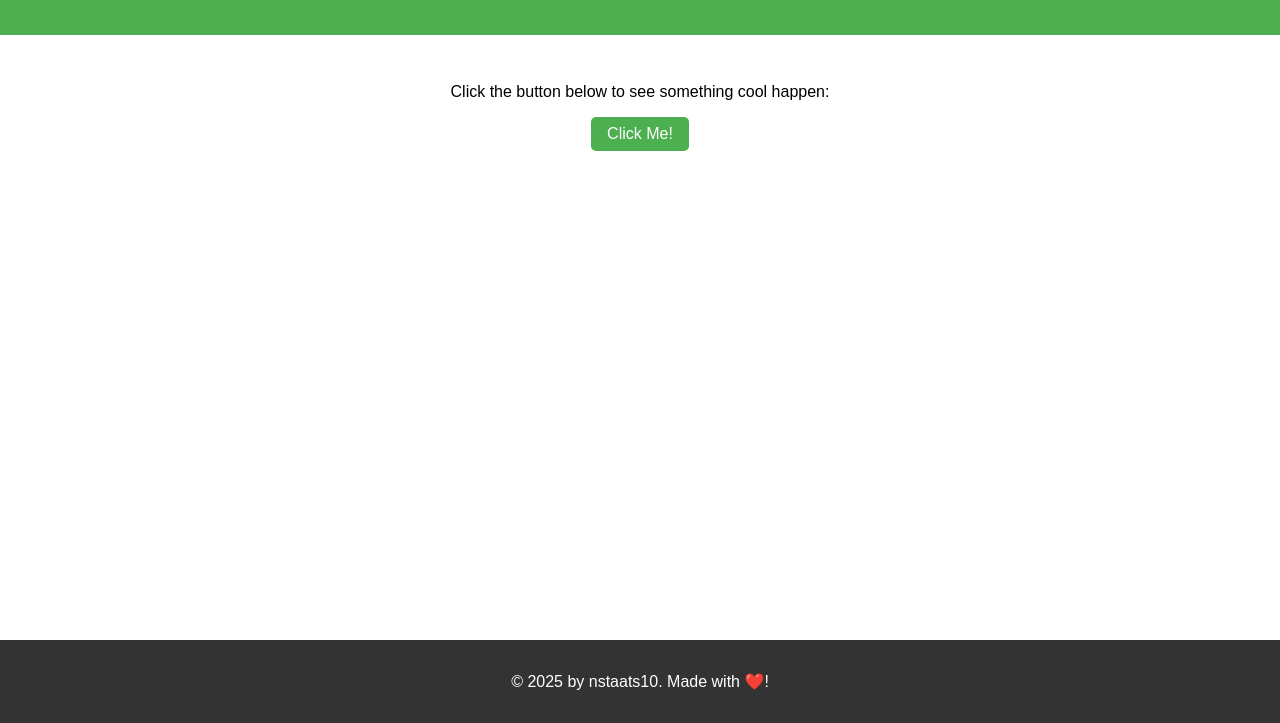
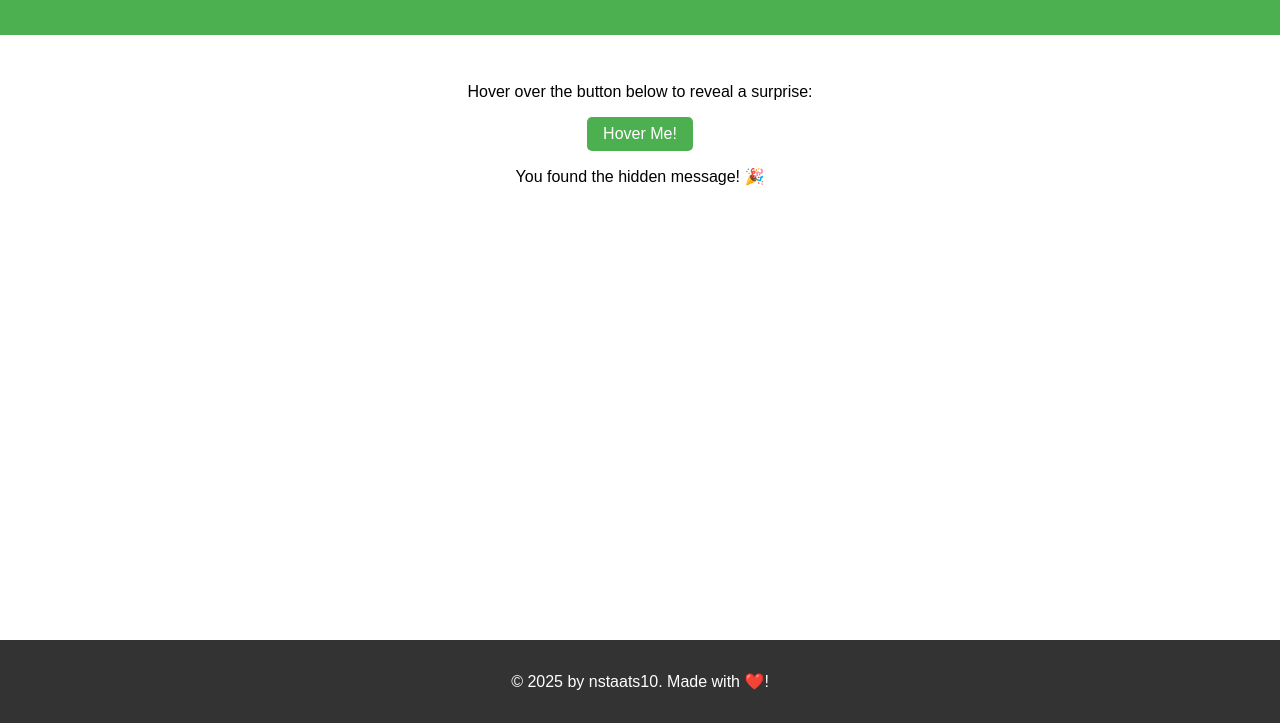
Before and after one commit to nstaats10/Easy-first-Website, a plain HTML site: page index.html in a window 1280 px wide. Shown: the part 77-800 px from the top of the page. Drawn offline with Linux system fonts and the light colour scheme.

Commit message:
Update index.html

```diff
--- a/index.html
+++ b/index.html
@@ -12,13 +12,12 @@
         <h1>Welcome to My Cool Website</h1>
     </header>
     <main>
-        <p>Click the button below to see something cool happen:</p>
-        <button id="coolButton">Click Me!</button>
-        <p id="coolMessage"></p>
+        <p>Hover over the button below to reveal a surprise:</p>
+        <button class="hover-button">Hover Me!</button>
+        <p class="hover-message">You found the hidden message! 🎉</p>
     </main>
     <footer>
         <p>&copy; 2025 by nstaats10. Made with ❤️!</p>
     </footer>
-    <script src="script.js"></script>
 </body>
 </html>
```
